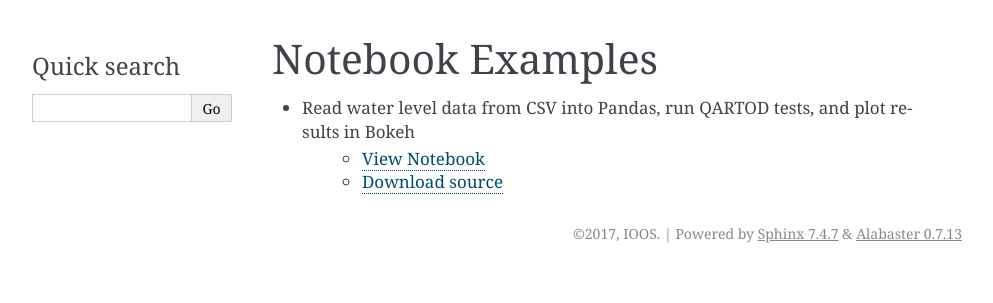
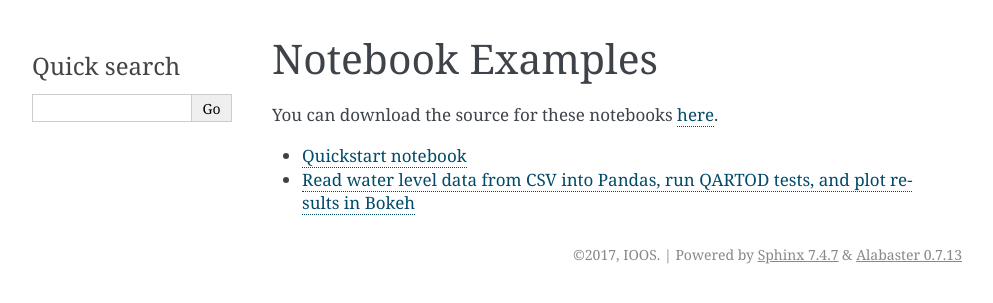
Before and after one commit to ioos/ioos_qc, a Sphinx documentation site: the page built from docs/source/examples.rst, in a window 1280 px wide. Shown: the top 303 px of the page, without its empty margins (148-1141 px from the left). Built offline with Sphinx 7.4.7, drawn with Linux system fonts in a browser that asks for light colours.

Commit message:
Add quickstart notebook (#10)

```diff
--- a/docs/source/examples.rst
+++ b/docs/source/examples.rst
@@ -2,6 +2,8 @@
 Notebook Examples
 =================
 
-* Read water level data from CSV into Pandas, run QARTOD tests, and plot results in Bokeh
-    * :doc:`View Notebook </examples/QartodTestExample_WaterLevel>`
-    * `Download source <https://github.com/axiom-data-science/ioos_qc/tree/master/docs/source/examples>`_
+You can download the source for these notebooks `here <https://github.com/axiom-data-science/ioos_qc/tree/master/docs/source/examples>`_.
+
+* :doc:`Quickstart notebook </examples/Qartod_Single_Test_Example>`
+
+* :doc:`Read water level data from CSV into Pandas, run QARTOD tests, and plot results in Bokeh </examples/QartodTestExample_WaterLevel>`
--- /dev/null
+++ b/docs/source/examples/spike_test.yaml
@@ -0,0 +1,4 @@
+qartod :
+  spike_test :
+    suspect_threshold : 0.8
+    fail_threshold : 3
--- a/docs/source/installation.rst
+++ b/docs/source/installation.rst
@@ -28,3 +28,7 @@ Build docs::
     make html
 
 Then open a browser to ``build/html/index.html``.
+
+*Note:* If you add or edit the notebook examples, you should save the result with the *output cleared on all cells*.
+This way, ``nbsphinx`` will build the notebook output during the build stage. If you encounter problems during the build,
+delete the ``docs/source/examples/.ipynb_checkpoints/`` folder and try again.
```
Also changed, not shown: docs/source/examples/Qartod_Single_Test_Example.ipynb (added).
